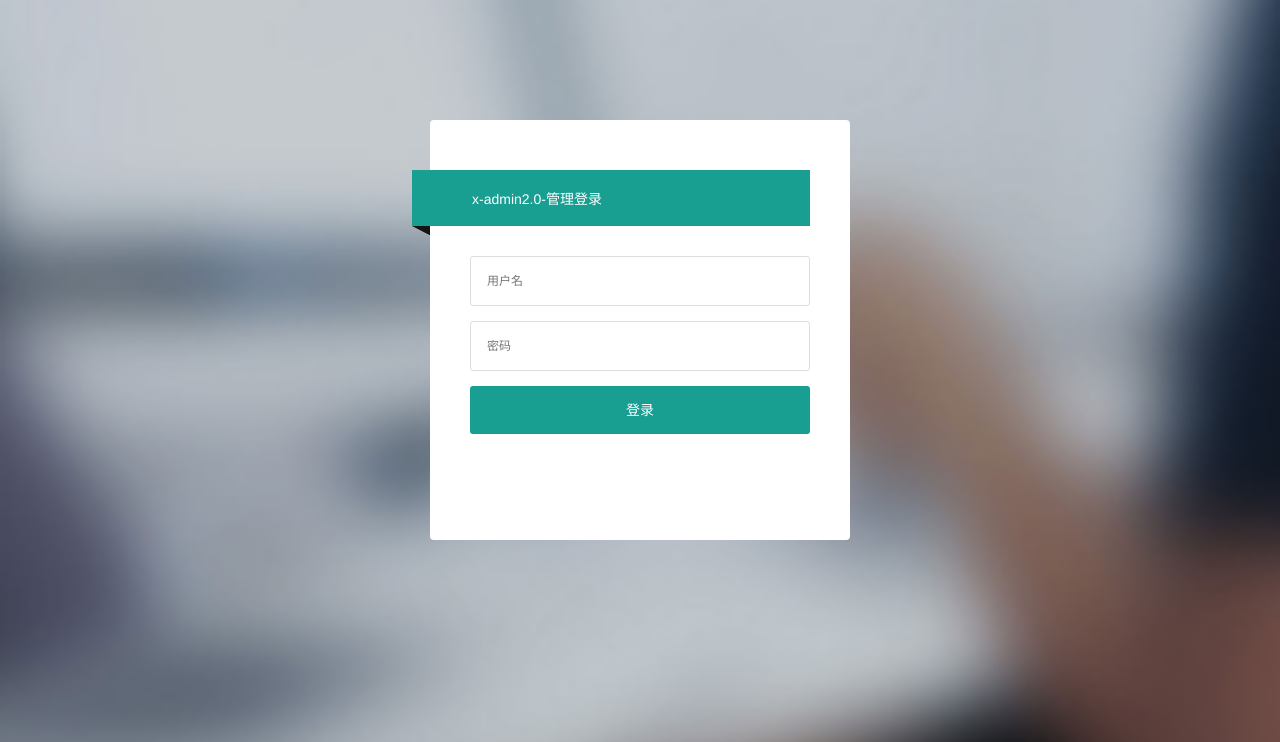
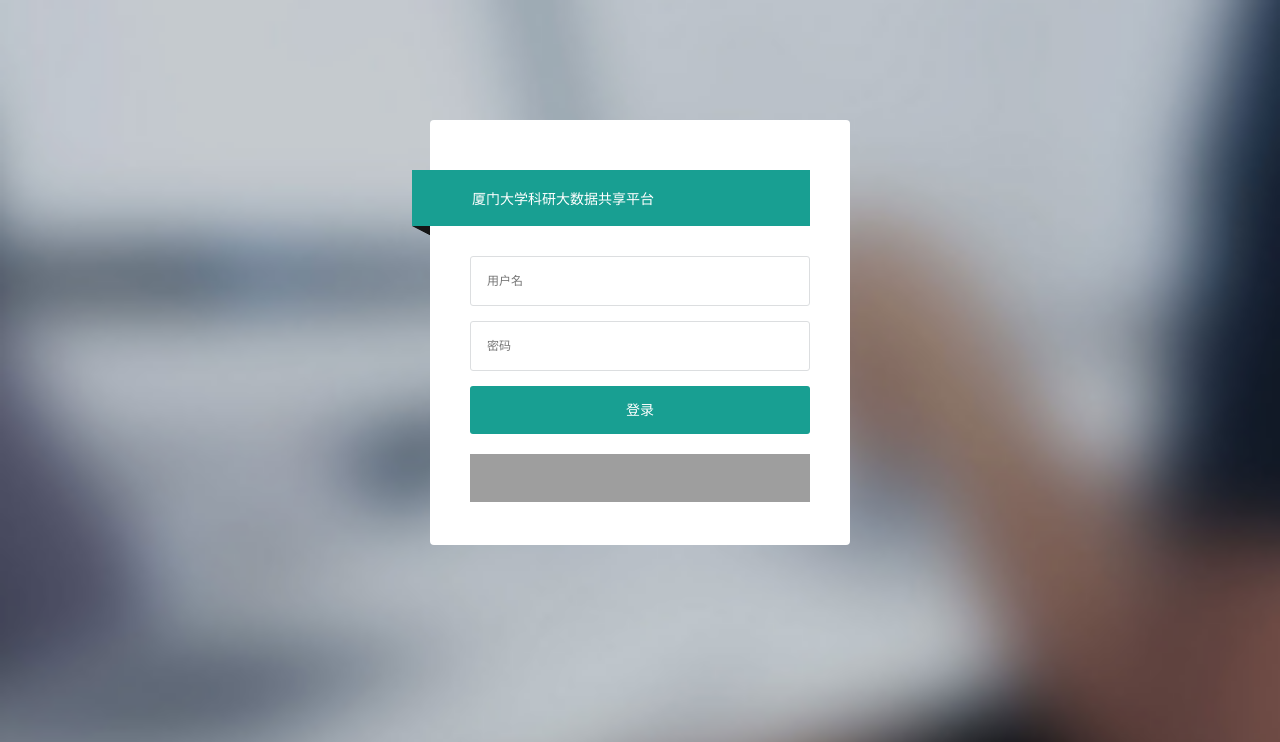
Before and after one commit to b1gby/idata, a Flask app: page /login in a window 1280 px wide. Shown: the top 742 px of the page. Run offline with Flask 2, Linux system fonts and the light colour scheme; some libraries are stand-ins or nearby versions; grey boxes are pictures that could not be loaded.

Commit message:
modify login page

```diff
--- a/project/static/css/login.css
+++ b/project/static/css/login.css
@@ -103,3 +103,10 @@
     padding: 0px;
     width: 100%;
 }
+
+.xmu{
+    width: 100%;
+    height: 48px;
+    border-style: none;
+    background: url("../images/xmu_login.png") no-repeat center top;
+}
--- a/project/templates/login.html
+++ b/project/templates/login.html
@@ -2,10 +2,10 @@
 <html  class="x-admin-sm">
 <head>
 	<meta charset="UTF-8">
-	<title>后台登录-X-admin2.2</title>
+	<title>后台登录-厦门大学科研大数据共享平台</title>
 	<meta name="renderer" content="webkit|ie-comp|ie-stand">
     <meta http-equiv="X-UA-Compatible" content="IE=edge,chrome=1">
-    <meta name="viewport" content="width=device-width,user-scalable=yes, minimum-scale=0.4, initial-scale=0.8,target-densitydpi=low-dpi" />
+    <meta name="viewport" content="width=device-width,user-scalable=yes, minimum-scale=0.4, initial-scale=0.8" />
     <meta http-equiv="Cache-Control" content="no-siteapp" />
     <link rel="stylesheet" href="../static/css/font.css">
     <link rel="stylesheet" href="../static/css/login.css">
@@ -20,7 +20,7 @@
 <body class="login-bg">
 
     <div class="login layui-anim layui-anim-up">
-        <div class="message">x-admin2.0-管理登录</div>
+        <div class="message">厦门大学科研大数据共享平台</div>
         <div id="darkbannerwrap"></div>
 
         <form action="http://127.0.0.1:5000/login" method="post" class="layui-form" >
@@ -30,27 +30,10 @@
             <hr class="hr15">
             <input value="登录" lay-submit lay-filter="login" style="width:100%;" type="submit">
             <hr class="hr20" >
+            <button class="xmu"></button>
         </form>
     </div>
 
-    <script>
-        {#$(function  () {#}
-        {#    layui.use('form', function(){#}
-        {#      var form = layui.form;#}
-        {#      // layer.msg('玩命卖萌中', function(){#}
-        {#      //   //关闭后的操作#}
-        {#      //   });#}
-        {#      //监听提交#}
-        {#      form.on('submit(login)', function(data){#}
-        {#        // alert(888)#}
-        {#        layer.msg(JSON.stringify(data.field),function(){#}
-                    {#location.href='index.html'#}
-        {#        });#}
-        {#        return false;#}
-        {#      });#}
-        {#    });#}
-        {#})#}
-    </script>
     <!-- 底部结束 -->
 
 </body>
```
